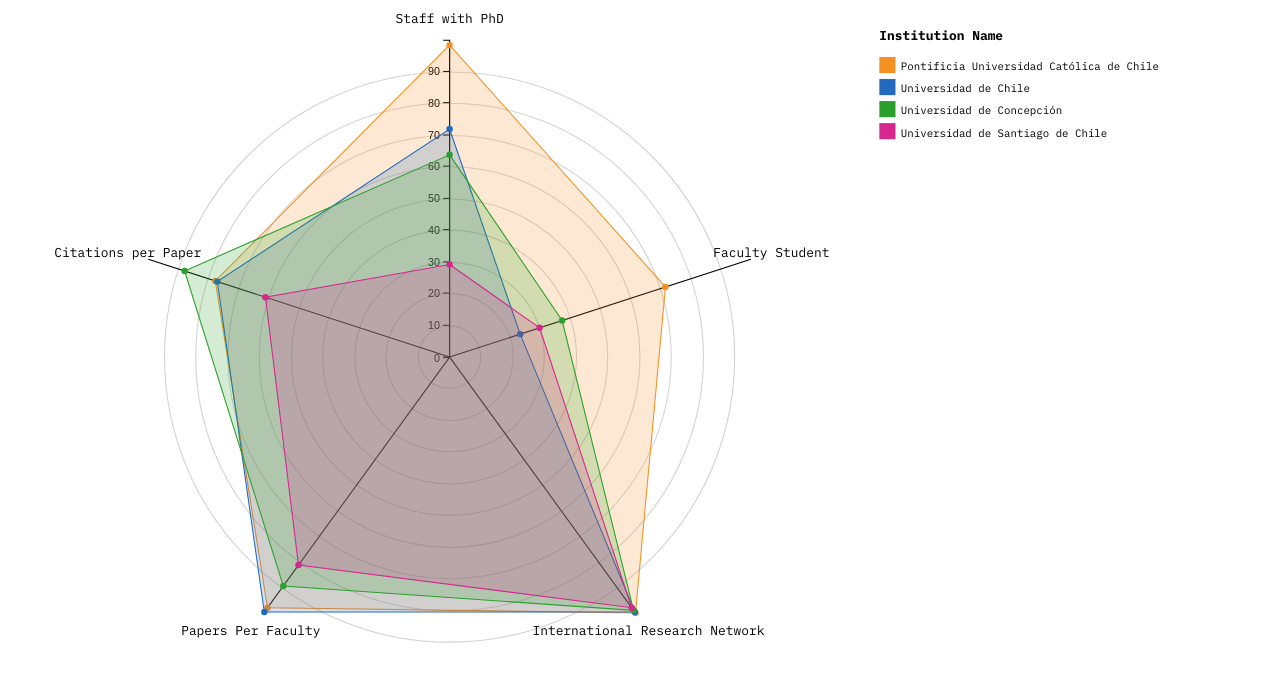
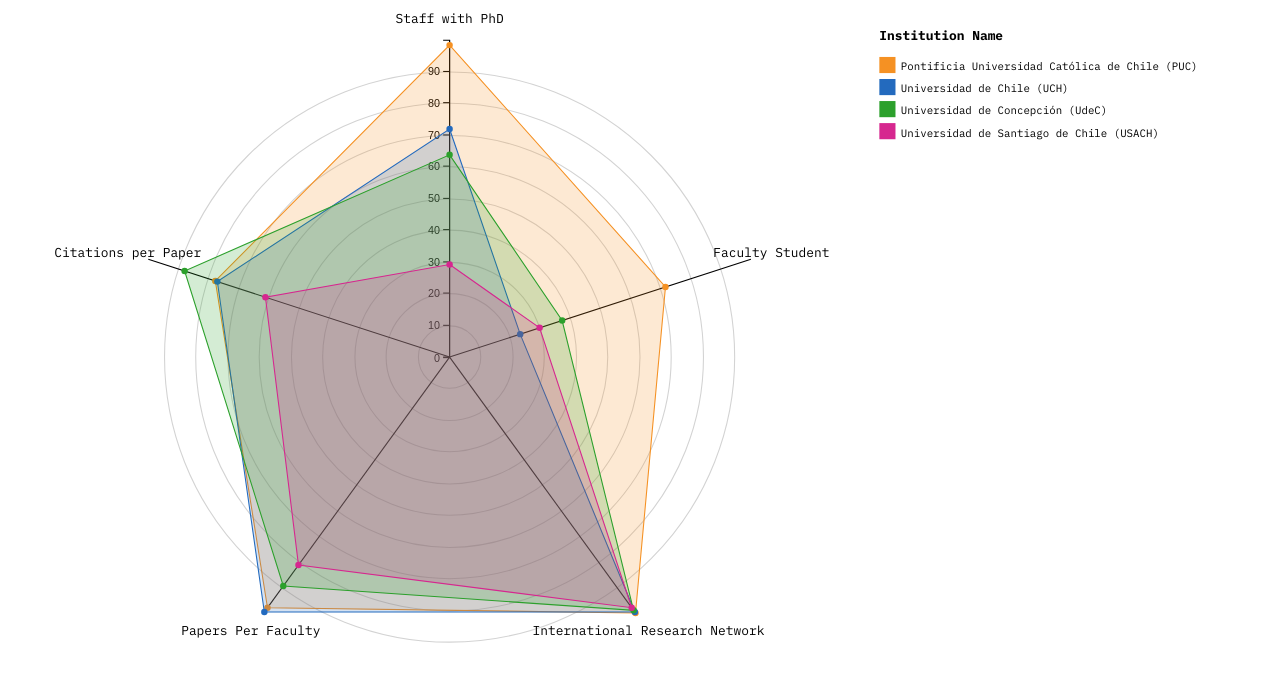
Before and after one commit to evorakie/TRONCAL_CLASE_10, a plain HTML site: page index.html in a window 1280 px wide. Drawn offline with Linux system fonts and the light colour scheme.

Commit message:
Update institution names with abbreviations

```diff
--- a/index.html
+++ b/index.html
@@ -191,19 +191,19 @@
                 <text class="legend-title">Institution Name</text>
                 <g transform="translate(0 15.5)">
                     <rect width="15" height="15" fill="#f59123" />
-                    <text class="legend-label" x="20" y="12.5">Pontificia Universidad Católica de Chile</text>
+                    <text class="legend-label" x="20" y="12.5">Pontificia Universidad Católica de Chile (PUC)</text>
 
                     <g transform="translate(0 20.5)">
                         <rect width="15" height="15" fill="#236abe" />
-                        <text class="legend-label" x="20" y="12.5">Universidad de Chile</text>
+                        <text class="legend-label" x="20" y="12.5">Universidad de Chile (UCH)</text>
                     </g>
                     <g transform="translate(0 41)">
                         <rect width="15" height="15" fill="#2ca02c" />
-                        <text class="legend-label" x="20" y="12.5">Universidad de Concepción</text>
+                        <text class="legend-label" x="20" y="12.5">Universidad de Concepción (UdeC)</text>
                     </g>
                     <g transform="translate(0 61.5)">
                         <rect width="15" height="15" fill="#d6278f" />
-                        <text class="legend-label" x="20" y="12.5">Universidad de Santiago de Chile</text>
+                        <text class="legend-label" x="20" y="12.5">Universidad de Santiago de Chile (USACH)</text>
                     </g>
                 </g>
             </g>
```
